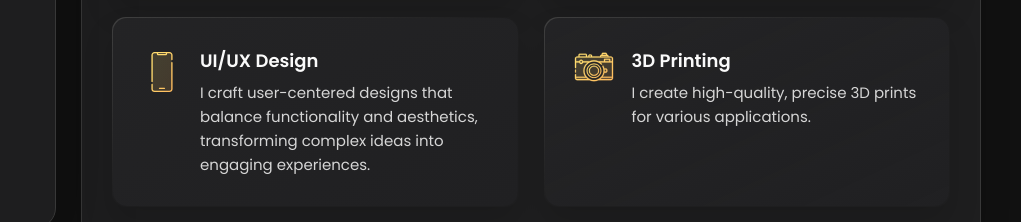
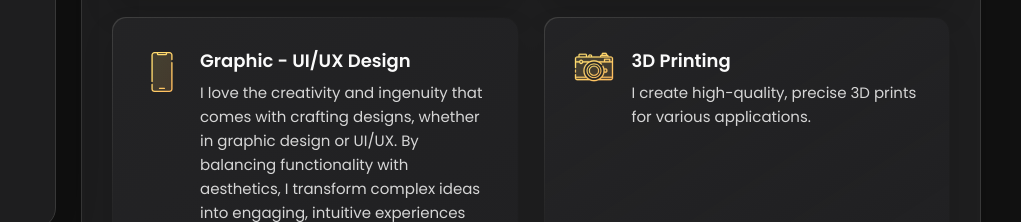
Before and after one commit to TylerCollinson/portfolio1, a website: page index.html in a window 1280 px wide. Shown: the part 578-800 px from the top of the page, 259-1280 px from the left. Drawn offline with nearby package versions, Linux system fonts and the light colour scheme.

Commit message:
added graphic description

```diff
--- a/index.html
+++ b/index.html
@@ -269,10 +269,10 @@
               </div>
 
               <div class="service-content-box">
-                <h4 class="h4 service-item-title">UI/UX Design</h4>
+                <h4 class="h4 service-item-title">Graphic - UI/UX Design</h4>
 
                 <p class="service-item-text">
-                  I craft user-centered designs that balance functionality and aesthetics, transforming complex ideas into engaging experiences.
+                  I love the creativity and ingenuity that comes with crafting designs, whether in graphic design or UI/UX. By balancing functionality with aesthetics, I transform complex ideas into engaging, intuitive experiences that captivate users.
                 </p>
               </div>
 
```
